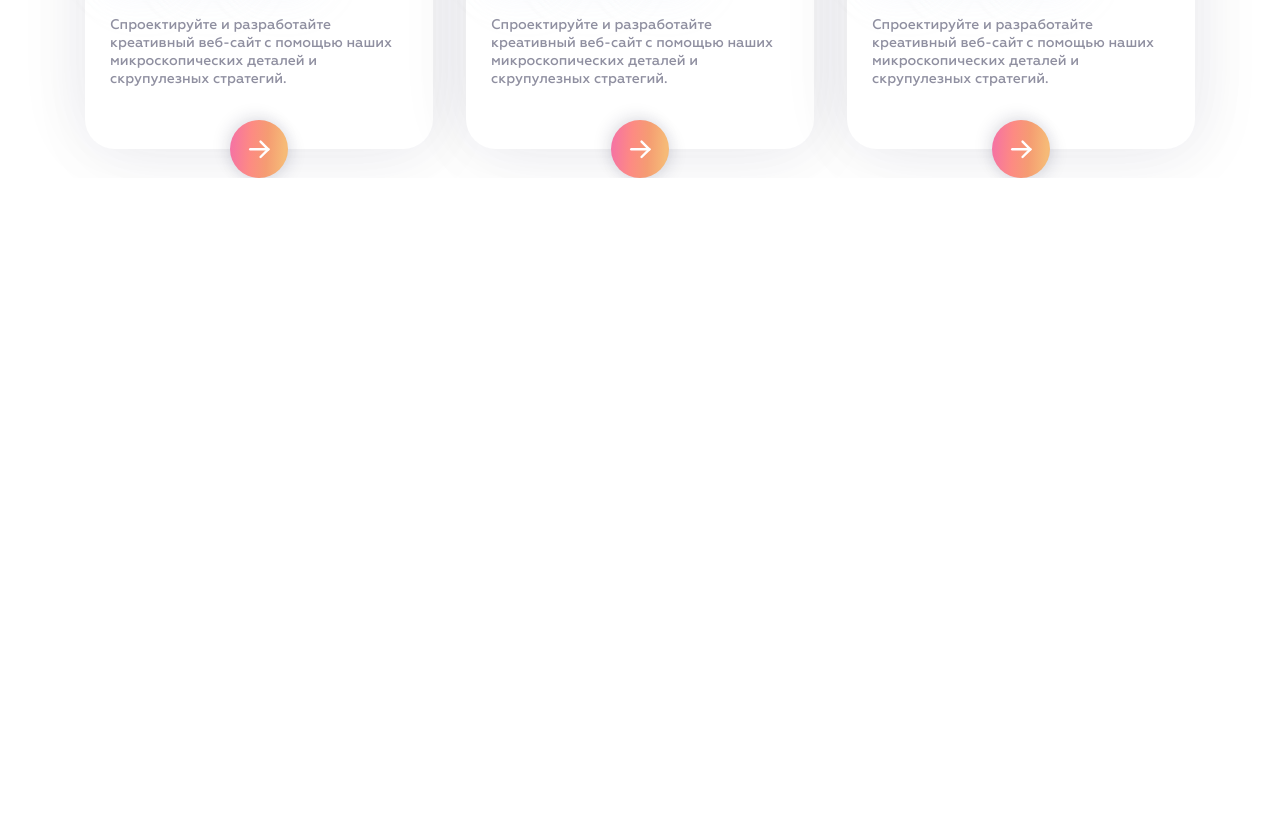
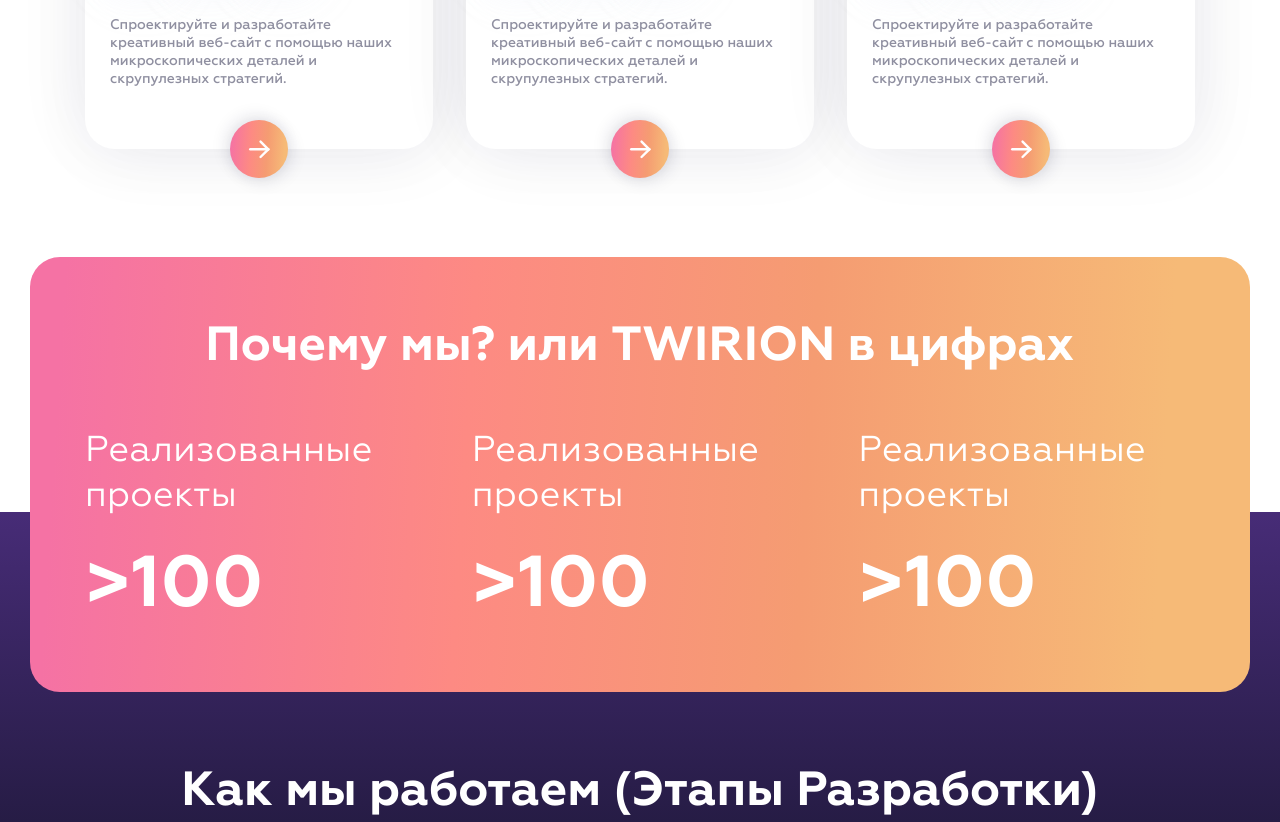
Before and after one commit to ErnestMironov/twirion, a website: page src/index.pug in a window 1280 px wide. Shown: the part 1844-2666 px from the top of the page. Before the commit the page ends 2022 px from the top, so only its background shows below. Drawn offline with nearby package versions, Linux system fonts and the light colour scheme; files that its build step writes are made by us from their sources; files whose address does not match are found by name.

Commit message:
добавил как мы работаем

```diff
--- a/src/index.pug
+++ b/src/index.pug
@@ -15,4 +15,5 @@
                     source(srcset="images/rocket.webp", type="image/webp")
                     img(src="images/rocket.png", alt="alt")
         include pug/blocks/services
+        include pug/blocks/about-us
         include pug/blocks/footer
--- /dev/null
+++ b/src/pug/blocks/about-us.pug
@@ -0,0 +1,17 @@
+.about-us
+    .about-us__why
+        .container
+            h2.h2.about-us__title Почему мы? или TWIRION в цифрах
+            ul.about-us__digital-list
+                li.about-us__digital-item
+                    span.about-us__digital-title Реализованные проекты
+                    span.about-us__digital-number >100
+                li.about-us__digital-item
+                    span.about-us__digital-title Реализованные проекты
+                    span.about-us__digital-number >100
+                li.about-us__digital-item
+                    span.about-us__digital-title Реализованные проекты
+                    span.about-us__digital-number >100
+    .about-us__how
+        .container
+            h1.h2.about-us__title Как мы работаем (Этапы Разработки)
--- a/src/styles/common/_base.scss
+++ b/src/styles/common/_base.scss
@@ -37,4 +37,6 @@
 
 .h2 {
 	font: var(--caption);
+
+	text-align: center;
 }
--- /dev/null
+++ b/src/styles/components/_about-us.scss
@@ -0,0 +1,54 @@
+.about-us {
+	margin-top: 108px;
+
+	color: var(--white);
+	&__why {
+		position: relative;
+		z-index: 1;
+
+		width: 1362px;
+		max-width: calc(100% - 60px);
+		margin: auto;
+		padding: 60px 0;
+
+		border-radius: 30px;
+		background: var(--gradient-1-70p);
+	}
+	&__digital-list {
+		display: grid;
+
+		margin-top: 52px;
+		grid-template-columns: repeat(3, 1fr);
+		grid-gap: 50px;
+	}
+	&__digital-item {
+		display: flex;
+		flex-direction: column;
+	}
+	&__digital-title {
+		font-size: 36px;
+		line-height: 45px;
+
+		letter-spacing: 0.01em;
+
+		@include container {
+			font-size: 30px;
+			line-height: normal;
+		}
+	}
+	&__digital-number {
+		font-size: 72px;
+		font-weight: bold;
+		line-height: 91px;
+
+		margin-top: 22px;
+
+		letter-spacing: 0.01em;
+	}
+	&__how {
+		margin-top: -180px;
+		padding-top: 250px;
+
+		background: var(--dark-gradient);
+	}
+}
--- a/src/styles/components/_services.scss
+++ b/src/styles/components/_services.scss
@@ -1,10 +1,5 @@
 .services {
 	margin-top: 30px;
-	&__title {
-		display: block;
-
-		text-align: center;
-	}
 	&__list {
 		display: grid;
 
--- a/src/styles/components/_welcome.scss
+++ b/src/styles/components/_welcome.scss
@@ -1,5 +1,7 @@
 .welcome {
 	position: relative;
+
+	overflow: hidden;
 
 	padding-bottom: 120px;
 
@@ -10,7 +12,9 @@
 		bottom: 0;
 		left: 0;
 
-		width: 100%;
+		width: auto;
+		min-width: 100%;
+		min-height: 100%;
 	}
 	&__cloud {
 		position: absolute;
--- a/src/styles/main.scss
+++ b/src/styles/main.scss
@@ -15,3 +15,4 @@
 @import "components/header";
 @import "components/welcome";
 @import "components/services";
+@import "components/about-us";
```
Also changed, not shown: build/css/main.min.css, build/index.html.
